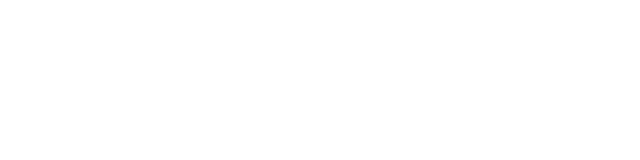
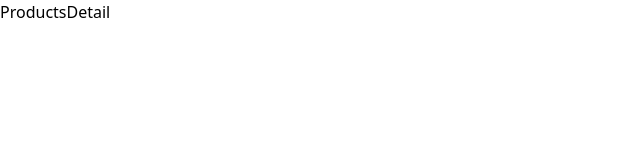
Before and after one commit to haokiet2501/ecommerce-fake-store-api, a React (Vite) app: page /productId in a window 1280 px wide. Before the commit this address had no page. Shown: the top 160 px of the page, without its empty margins (0-640 px from the left). Built offline with nearby package versions, Linux system fonts and the light colour scheme.

Commit message:
create product detail and add routes

```diff
--- /dev/null
+++ b/src/pages/ProductDetail/ProductsDetail.tsx
@@ -0,0 +1,3 @@
+export default function ProductsDetail() {
+  return <div>ProductsDetail</div>
+}
--- a/src/useRoutesElements.tsx
+++ b/src/useRoutesElements.tsx
@@ -1,6 +1,7 @@
 import { useRoutes } from 'react-router-dom'
 import { path } from './constant/path'
 import ProductList from './pages/ProductList'
+import ProductsDetail from './pages/ProductDetail/ProductsDetail'
 
 export default function useRouteElement() {
   const routesElements = useRoutes([
@@ -8,6 +9,10 @@ export default function useRouteElement() {
       path: path.home,
       index: true,
       element: <ProductList />
+    },
+    {
+      path: path.productId,
+      element: <ProductsDetail />
     }
   ])
   return routesElements
```
